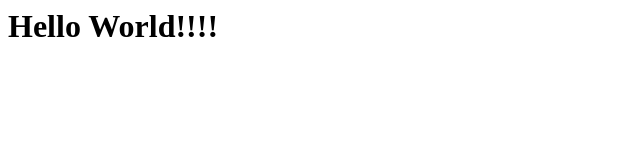
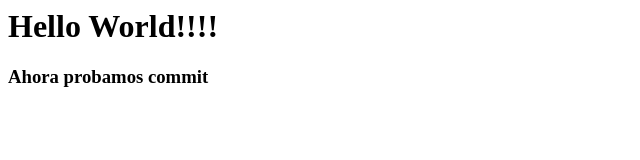
Before and after one commit to Santi-SJF/web-example, a plain HTML site: page index.html in a window 1280 px wide. Shown: the whole page, without its empty margins (0-640 px from the left). Drawn offline with Linux system fonts and the light colour scheme.

Commit message:
Probando commit y push

```diff
--- a/index.html
+++ b/index.html
@@ -1 +1,2 @@
 <h1>Hello World!!!!</h1>
+<h3>Ahora probamos commit</h3>
```
